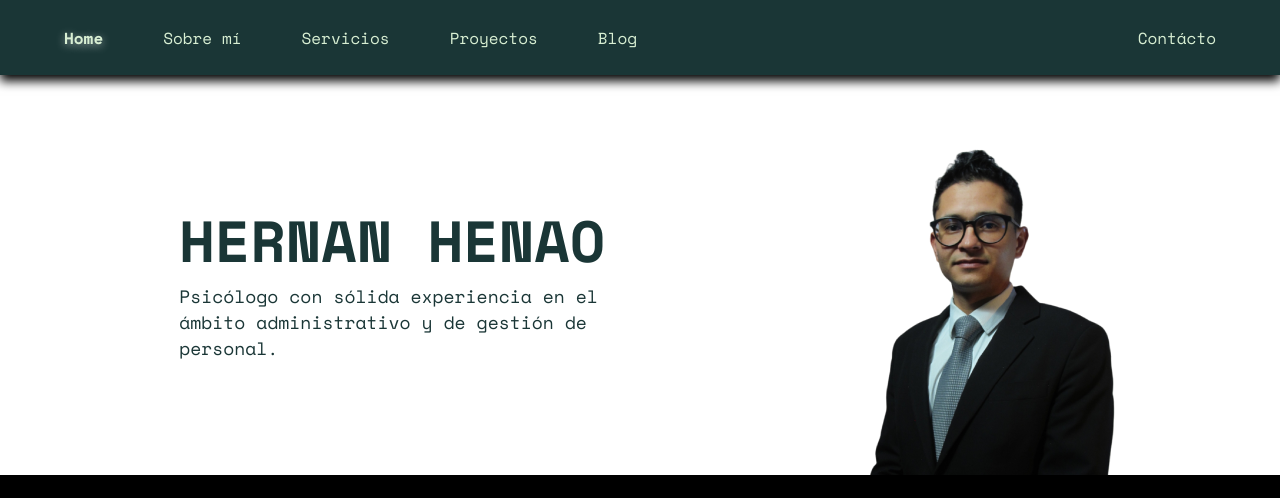
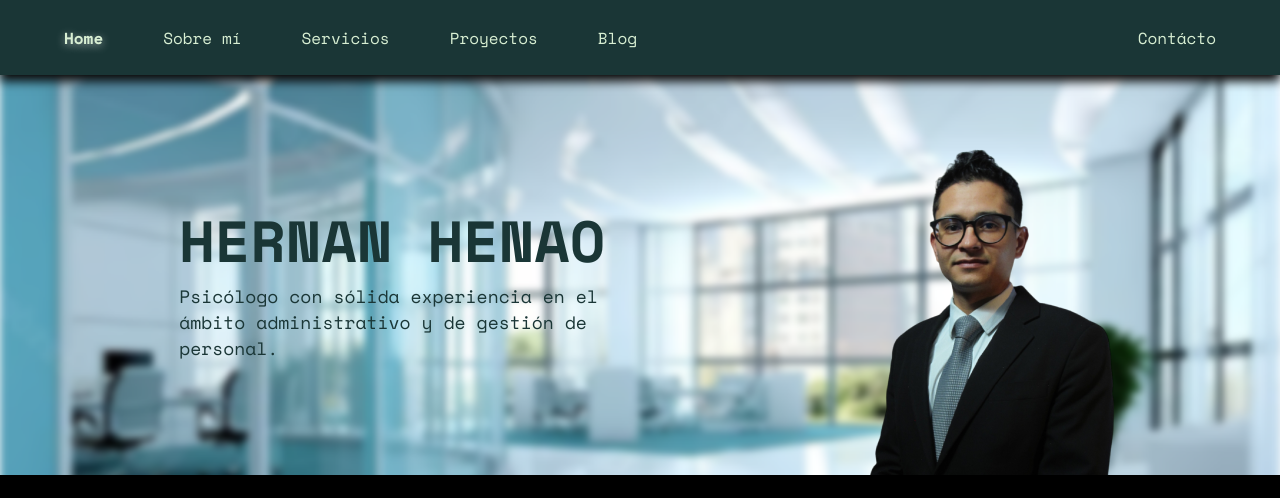
Before and after one commit to xhernanhenaox/pruebaweb.github.io, a plain HTML site: page index.html in a window 1280 px wide. Shown: the top 498 px of the page. Drawn offline with nearby package versions, Linux system fonts and the light colour scheme.

Commit message:
cambio ruta fondo de imagen index

```diff
--- a/styles/style.css
+++ b/styles/style.css
@@ -63,7 +63,7 @@ body {
 }
 
 .presentacion {
-    background-image: url("/hernanhenaoweb/assets/perfilprueba.png");
+    background-image: url("/assets/perfilprueba.png");
     background-size: cover;
     width: auto;
      display: flex;
```
